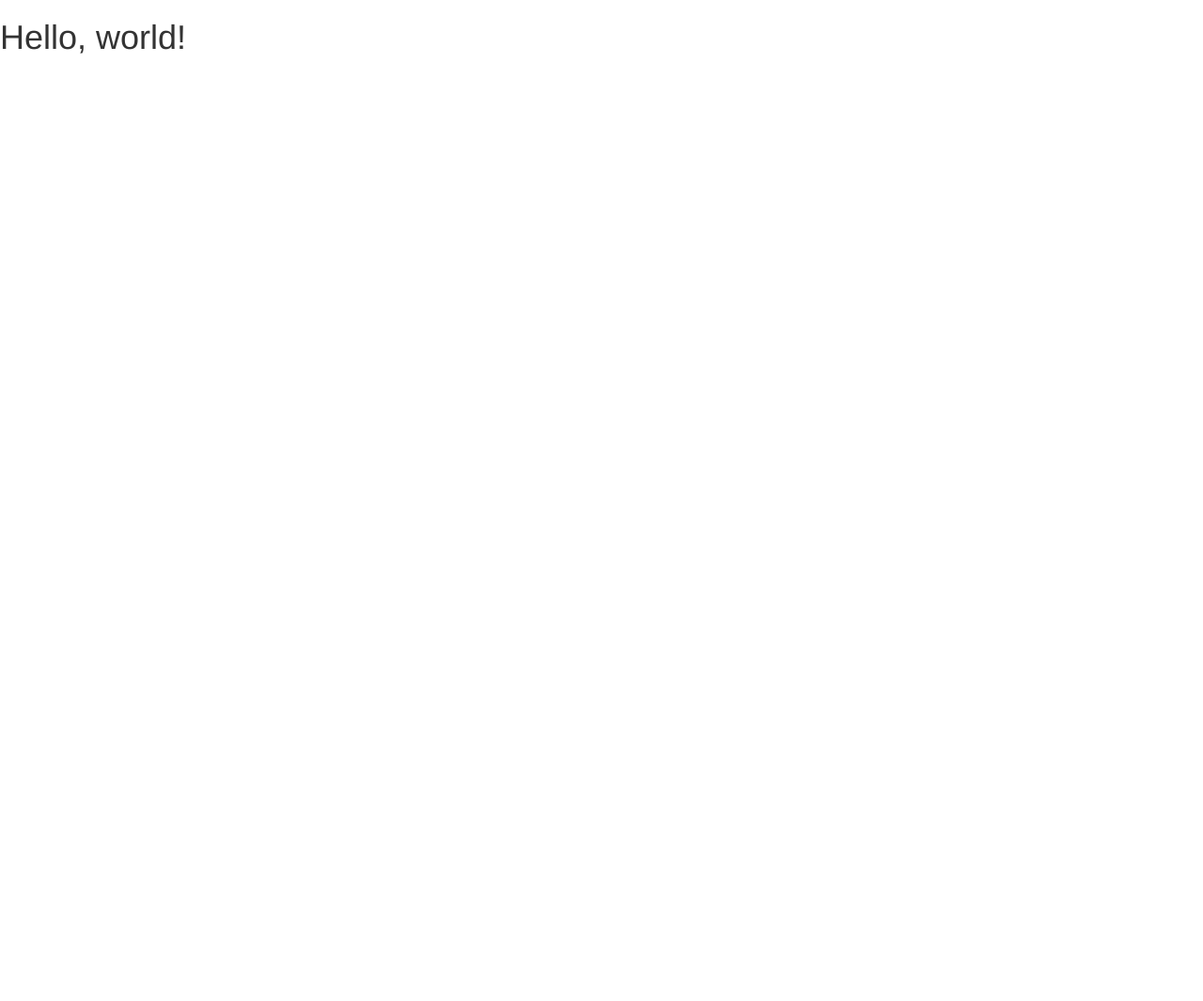
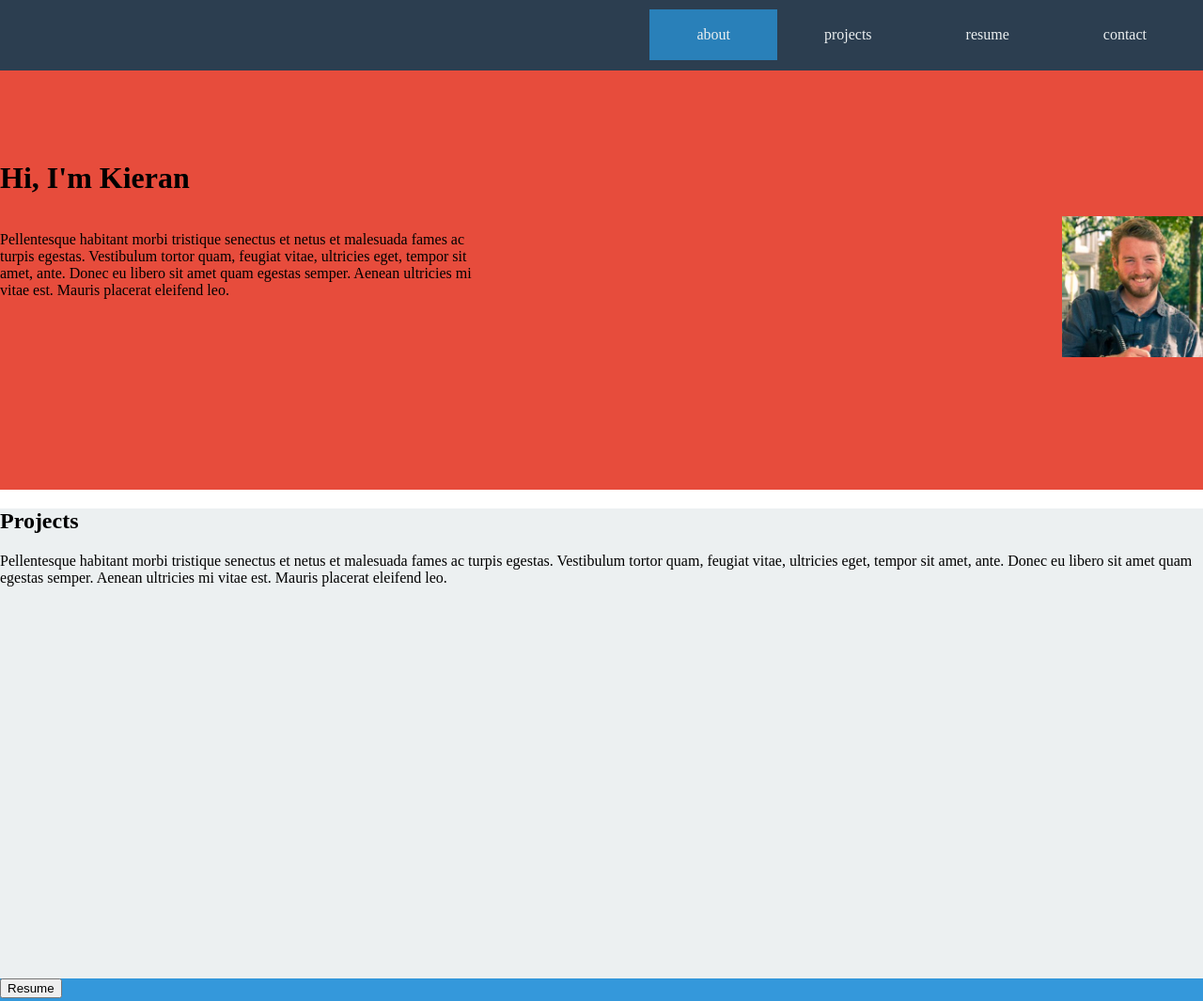
Before and after one commit to Zombiefruit/personal_site, a plain HTML site: page src/index.html in a window 1280 px wide. Shown: the top 1065 px of the page at 94% size. Before the commit the page ends 800 px from the top, so only its background shows below. Drawn offline with nearby package versions, Linux system fonts and the light colour scheme.

Commit message:
basic layout

```diff
--- a/src/index.html
+++ b/src/index.html
@@ -5,38 +5,84 @@
     <meta http-equiv="X-UA-Compatible" content="IE=edge">
     <meta name="viewport" content="width=device-width, initial-scale=1">
     <!-- The above 3 meta tags *must* come first in the head; any other head content must come *after* these tags -->
+    <!--TODO: add content description properly formatted -->
     <meta name="description" content="">
     <meta name="author" content="Kieran Williams">
-    <!-- link some icon for the header here -->
+    <!--TODO: link some icon for the header here
     <link rel="icon" href="../../favicon.ico">
+    -->
+    <title>Kieran Williams</title>
 
-    <title>CHANGE THIS!</title>
-
-    <!-- Bootstrap -->
+    <!-- Bootstrap  TODO: Grab un-minified bootstrap
     <link href="https://maxcdn.bootstrapcdn.com/bootstrap/3.3.6/css/bootstrap.min.css" rel="stylesheet">
+    -->
 
     <!-- This is the main stylesheet for my own stylings -->
     <link href="resources/css/main_stylesheet.css" rel="stylesheet" >
 
-    <!-- HTML5 shim and Respond.js for IE8 support of HTML5 elements and media queries -->
-    <!-- WARNING: Respond.js doesn't work if you view the page via file:// -->
-    <!--[if lt IE 9]>
-      <script src="https://oss.maxcdn.com/html5shiv/3.7.2/html5shiv.min.js"></script>
-      <script src="https://oss.maxcdn.com/respond/1.4.2/respond.min.js"></script>
-    <![endif]-->
   </head>
+
   <body>
-    <h1>Hello, world!</h1>
+    <div id="navbar">
+      <nav>
+        <ul>
+          <!-- TODO: find out how to do this in proper order -->
+          <li><a href="#contact">contact</a></li>
+          <li><a href="#resume">resume</a></li>
+          <li><a href="#projects">projects</a></li>
+          <li><a class="active" href="#about">about</a></li>
+        </ul>
+      </nav>
+
+    </div>
+
+    <div id="about">
+      <h1 class="bring-down">Hi, I'm Kieran</h1>
+      <p class="about-me">
+        Pellentesque habitant morbi tristique senectus et netus et malesuada fames ac turpis egestas. Vestibulum tortor quam, feugiat vitae, ultricies eget, tempor sit amet, ante. Donec eu libero sit amet quam egestas semper. Aenean ultricies mi vitae est. Mauris placerat eleifend leo.
+      </p>
+      <img src="resources/images/profile.jpg" alt="Profile picture" />
+
+    </div>
+
+    <div id="projects">
+      <h2>Projects</h2>
+      <p>
+        Pellentesque habitant morbi tristique senectus et netus et malesuada fames ac turpis egestas. Vestibulum tortor quam, feugiat vitae, ultricies eget, tempor sit amet, ante. Donec eu libero sit amet quam egestas semper. Aenean ultricies mi vitae est. Mauris placerat eleifend leo.
+      </p>
+    </div>
+
+    <div id="resume">
+      <form>
+        <button>Resume</button>
+      </form>
+    </div>
+
+    <div id="contact">
+
+    </div>
+
+
+
+
+
+
+
+
+
+
 
     <!-- jQuery (necessary for Bootstrap's JavaScript plugins)
     <script src="https://ajax.googleapis.com/ajax/libs/jquery/1.11.3/jquery.min.js"></script>
     -->
-    <!-- JQuery version 2.2.3, little more updated that 1.11.3-->
+    <!-- JQuery version 2.2.3, little more updated that 1.11.3
     <script   src="https://code.jquery.com/jquery-2.2.3.js"   integrity="sha256-laXWtGydpwqJ8JA+X9x2miwmaiKhn8tVmOVEigRNtP4="   crossorigin="anonymous"></script>
+    -->
 
-
-    <!-- Include all compiled plugins (below), or include individual files as needed -->
+    <!-- TODO: grab un-minified version of this
+    Include all compiled plugins (below), or include individual files as needed
     <script src="https://maxcdn.bootstrapcdn.com/bootstrap/3.3.6/js/bootstrap.min.js"></script>
+    -->
 
     <!-- This is the main entry point for the javascript stuff - I try to make it easy :) -->
     <script src="resources/js/main.js"></script>
--- a/src/resources/css/main_stylesheet.css
+++ b/src/resources/css/main_stylesheet.css
@@ -0,0 +1,89 @@
+body {
+  margin: 0 auto; /* setting this is very, very important, or everything is off a little bit */
+  width: 100%;
+  height: 100%;
+}
+
+#navbar {
+  /* Color theme referenced from https://color.adobe.com/Flat-UI-color-theme-2469224/*/
+  top: 0;
+  width: 100%;
+  height: 75px;
+  background-color: #2c3e50;
+  position: fixed;
+  text-align: center;
+}
+
+ul {
+  /* TODO: figure out how to get each item to take up the whole space */
+  list-style-type: none;
+  margin: 0;
+  padding: 10px;
+  overflow: hidden;
+}
+
+li {
+  float: right;
+}
+
+li a {
+  display: block;
+  color: #Ecf0f1;
+  text-align: center;
+  padding: 18px 50px;
+  text-decoration: none;
+}
+
+li a:hover {
+  background-color: #3498db;
+}
+
+.active {
+  background-color: #2980b9;
+}
+
+#about {
+  width: 100%;
+  height: 500px;
+  background-color: #e74c3c;
+  /*float: right;
+  display: inline;*/
+
+}
+
+.bring-down {
+  padding-top: 150px;
+  width: 40%;
+  /*text-align: left;*/
+}
+
+.about-me {
+  display: inline-block;
+  /*text-align: left;*/
+  width: 40%;
+}
+
+img {
+  display: inline;
+  float: right;
+  height: 150px;
+  width: 150px;
+}
+
+#projects {
+  width: 100%;
+  height: 500px;
+  background-color: #Ecf0f1;
+}
+
+#resume {
+  width: 100%;
+  height: 100px;
+  background-color: #3498db;
+}
+
+#contact {
+  width: 100%;
+  height: 600px;
+  background-color: #2980b9;
+}
```
Also changed, not shown: src/resources/images/profile.jpg (added).
